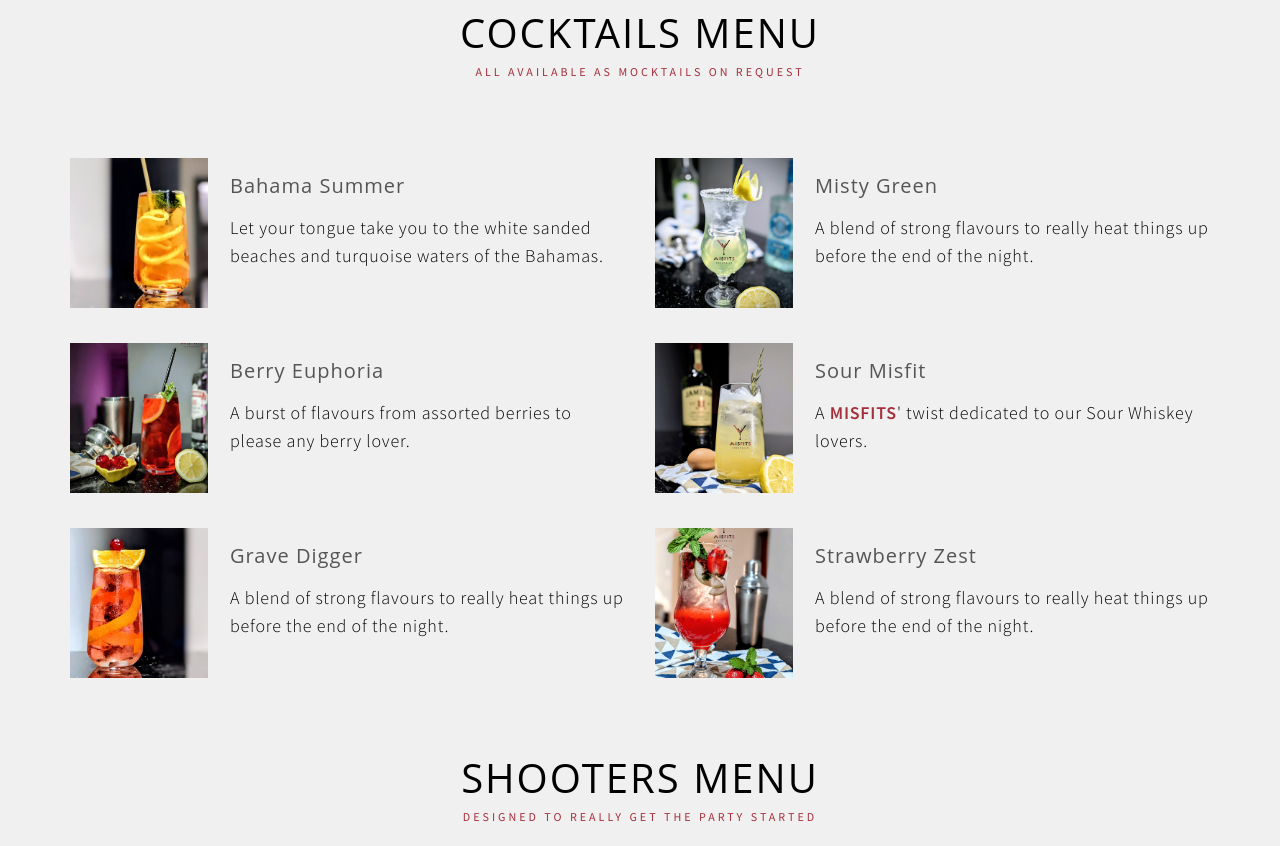
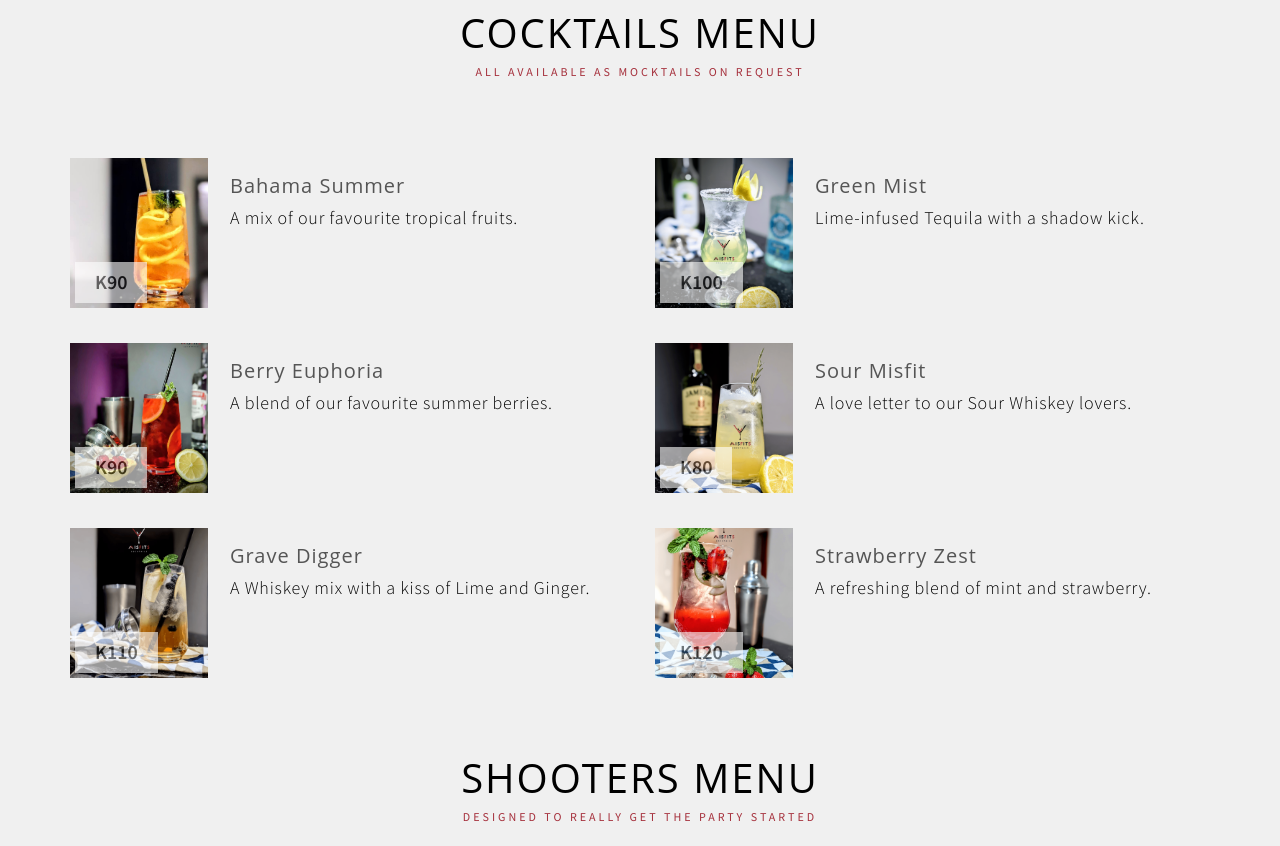
Before and after one commit to Pacanor/misfits-cocktails, a plain HTML site: page index.html in a window 1280 px wide. Shown: the part 2594-3440 px from the top of the page. Drawn offline with Linux system fonts and the light colour scheme.

Commit message:
Fix: corrected prices and images

```diff
--- a/css/style.css
+++ b/css/style.css
@@ -92,7 +92,7 @@ h3 {
   font-size: 20px;
   line-height: 26px;
   letter-spacing: 1px;
-  padding-bottom: 10px;
+  /* padding-bottom: 10px; */
 }
 
 #menu h3 {
@@ -524,12 +524,13 @@ a:focus {
 #menu .media-object span.menu-price {
   position: absolute;
   background-color: #ffffff;
+  opacity: 60%;
   color: #222;
   font-size: 20px;
   font-weight: bold;
   padding: 6px 20px;
-  top: 50%;
-  left: 3%;
+  bottom: 5px;
+  left: 5px;
 }
 
 
@@ -1048,10 +1049,6 @@ footer strong {
     width: 100%;
   }
 
-  #menu .media-object span.menu-price {
-    top: 30%;
-    left: 6%;
-  }
 
   .iso-box {
     width: inherit;
--- a/index.html
+++ b/index.html
@@ -243,12 +243,11 @@
             <div class="media-object pull-left">
               <img src="images/cocktails/Fotor15.jpg" class="img-responsive" alt="Bahama Summer - Misfits Cocktails"
                 itemprop="image">
+              <span class="menu-price" itemprop="price">K90</span>
             </div>
             <div class="media-body pt-1">
               <h3 class="media-heading" itemprop="name">Bahama Summer</h3>
-              <p class="media-description" itemprop="description">Let your tongue take you to the white sanded beaches
-                and turquoise waters of the
-                Bahamas.</p>
+              <p class="media-description" itemprop="description">A mix of our favourite tropical fruits.</p>
               <div class="ingredients-div">
                 <ul class="ingredients">Flavor Profile:
                   <li><a href="#" class="ingredients" itemprop="keywords">Sweet</a> + </li>
@@ -272,11 +271,11 @@
             <div class="media-object pull-left">
               <img src="images/cocktails/fotor3.jpg" class="img-responsive" alt="Berry Euphoria - Misfits Cocktails"
                 itemprop="image">
+              <span class="menu-price" itemprop="price">K90</span>
             </div>
             <div class="media-body pt-1">
               <h3 class="media-heading" itemprop="name">Berry Euphoria</h3>
-              <p class="media-description" itemprop="description">A burst of flavours from assorted berries to please
-                any berry lover.</p>
+              <p class="media-description" itemprop="description">A blend of our favourite summer berries.</p>
               <div class="ingredients-div">
                 <ul class="ingredients">Flavor Profile:
                   <li><a href="#" class="ingredients" itemprop="keywords">Sweet</a> + </li>
@@ -299,13 +298,13 @@
           <div class="media wow fadeInUp hvr-bounce-to-right" data-wow-delay="1.2s" itemscope
             itemtype="https://schema.org/MenuItem">
             <div class="media-object pull-left">
-              <img src="images/cocktails/Fotor13.jpg" class="img-responsive" alt="Grave Digger - Misfits Cocktails"
+              <img src="images/cocktails/7-min.png" class="img-responsive" alt="Grave Digger - Misfits Cocktails"
                 itemprop="image">
+              <span class="menu-price" itemprop="price">K110</span>
             </div>
             <div class="media-body pt-1">
               <h3 class="media-heading" itemprop="name">Grave Digger</h3>
-              <p class="media-description" itemprop="description">A blend of strong flavours to really heat things up
-                before the end of the night.</p>
+              <p class="media-description" itemprop="description">A Whiskey mix with a kiss of Lime and Ginger.</p>
               <div class="ingredients-div">
                 <ul class="ingredients">Flavor Profile:
                   <li><a href="#" class="ingredients" itemprop="keywords">Sour</a> + </li>
@@ -327,13 +326,13 @@
           <div class="media wow fadeInUp hvr-bounce-to-right" data-wow-delay="0.6s" itemscope
             itemtype="https://schema.org/MenuItem">
             <div class="media-object pull-left">
-              <img src="images/cocktails/2-min.png" class="img-responsive" alt="Grave Digger - Misfits Cocktails"
+              <img src="images/cocktails/2-min.png" class="img-responsive" alt="Green Mist - Misfits Cocktails"
                 itemprop="image">
+              <span class="menu-price" itemprop="price">K100</span>
             </div>
             <div class="media-body pt-1">
-              <h3 class="media-heading" itemprop="name">Misty Green</h3>
-              <p class="media-description" itemprop="description">A blend of strong flavours to really heat things up
-                before the end of the night.</p>
+              <h3 class="media-heading" itemprop="name">Green Mist</h3>
+              <p class="media-description" itemprop="description">Lime-infused Tequila with a shadow kick.</p>
               <div class="ingredients-div">
                 <ul class="ingredients">Flavor Profile:
                   <li><a href="#" class="ingredients" itemprop="keywords">Salty</a> + </li>
@@ -341,7 +340,7 @@
                 </ul>
                 <ul class="ingredients"> Ingredients:
                   <li><a href="#" class="ingredients" itemprop="keywords">Lime</a>,</li>
-                  <li><a href="#" class="ingredients" itemprop="keywords">Lemon Juice</a></li>
+                  <li><a href="#" class="ingredients" itemprop="keywords">Lemon Juice</a>,</li>
                   <li><a href="#" class="ingredients" itemprop="keywords">Triple Sec</a></li>
                 </ul>
                 <ul class="ingredients"> Options:
@@ -356,11 +355,11 @@
             <div class="media-object pull-left">
               <img src="images/cocktails/1-min.png" class="img-responsive" alt="Sour Misfit - Misfits Cocktails"
                 itemprop="image">
+              <span class="menu-price" itemprop="price">K80</span>
             </div>
             <div class="media-body pt-1">
               <h3 class="media-heading" itemprop="name">Sour Misfit</h3>
-              <p class="media-description" itemprop="description">A <span class="accent fw-600">MISFITS</span>' twist
-                dedicated to our Sour Whiskey lovers.</p>
+              <p class="media-description" itemprop="description">A love letter to our Sour Whiskey lovers.</p>
               <div class="ingredients-div">
                 <ul class="ingredients">Flavor Profile:
                   <li><a href="#" class="ingredients" itemprop="keywords">Sour</a> + </li>
@@ -383,11 +382,11 @@
             <div class="media-object pull-left">
               <img src="images/cocktails/3-min.png" class="img-responsive" alt="Strawberry Zest - Misfits Cocktails"
                 itemprop="image">
+              <span class="menu-price" itemprop="price">K120</span>
             </div>
             <div class="media-body pt-1">
               <h3 class="media-heading" itemprop="name">Strawberry Zest</h3>
-              <p class="media-description" itemprop="description">A blend of strong flavours to really heat things up
-                before the end of the night.</p>
+              <p class="media-description" itemprop="description">A refreshing blend of mint and strawberry.</p>
               <div class="ingredients-div">
                 <ul class="ingredients">Flavor Profile:
                   <li><a href="#" class="ingredients" itemprop="keywords">Sweet</a> + </li>
@@ -418,8 +417,7 @@
         </div>
         <div class="col-md-offset-2 col-md-8 col-sm-offset-1 col-sm-10">
           <div class="wow fadeInUp section-title" data-wow-delay="0.5s">
-            <img src="images/logos/mc-icon-no-bg.png" class="missing-logo" alt="Misfits Cocktails Logo"
-            itemprop="logo">
+            <img src="images/logos/mc-icon-no-bg.png" class="missing-logo" alt="Misfits Cocktails Logo" itemprop="logo">
             <h3 class="fw-400">COMING SOON</h3>
             <h4 class="dark"><a href="./request.html" class="accent fw-400">Click here</a> to inspire a new <span
                 class="accent fw-600">MISFIT</span></h4>
@@ -432,6 +430,7 @@
             <div class="media-object pull-left">
               <img src="images/cocktails/Fotor15.jpg" class="img-responsive" alt="Screwdriver - Misfits Shooters"
                 itemprop="image">
+              <span class="menu-price" itemprop="price">$24</span>
             </div>
             <div class="media-body pt-1">
               <h3 class="media-heading" itemprop="name">Screwdriver</h3>
@@ -461,6 +460,7 @@
             <div class="media-object pull-left">
               <img src="images/cocktails/fotor3.jpg" class="img-responsive" alt="Buttery Nipple - Misfits Shooters"
                 itemprop="image">
+              <span class="menu-price" itemprop="price">$24</span>
             </div>
             <div class="media-body pt-1">
               <h3 class="media-heading" itemprop="name">Buttery Nipple</h3>
@@ -492,6 +492,7 @@
             <div class="media-object pull-left">
               <img src="images/cocktails/Fotor13.jpg" class="img-responsive" alt="Blowjob - Misfits Shooters"
                 itemprop="image">
+              <span class="menu-price" itemprop="price">$24</span>
             </div>
             <div class="media-body pt-1">
               <h3 class="media-heading" itemprop="name">Blowjob</h3>
@@ -518,6 +519,7 @@
             <div class="media-object pull-left">
               <img src="images/cocktails/fotor9.jpg" class="img-responsive" alt="Backshot - Misfits Shooters"
                 itemprop="image">
+              <span class="menu-price" itemprop="price">$24</span>
             </div>
             <div class="media-body pt-1">
               <h3 class="media-heading" itemprop="name">Backshot</h3>
@@ -778,8 +780,8 @@
 
                 <div class="iso-box cocktails col-md-4 col-sm-6">
                   <div class="gallery-thumb" itemscope itemtype="https://schema.org/ImageObject">
-                    <a href="images/cocktails/fotor4.jpg" data-lightbox-gallery="our-gallery" itemprop="contentUrl">
-                      <img src="images/cocktails/fotor4.jpg" class="fluid-img" alt="Gallery - Misfits Cocktails"
+                    <a href="images/cocktails/7-min.png" data-lightbox-gallery="our-gallery" itemprop="contentUrl">
+                      <img src="images/cocktails/7-min.png" class="fluid-img" alt="Gallery - Misfits Cocktails"
                         itemprop="image">
                       <div class="gallery-overlay">
                         <div class="gallery-item">
```
Also changed, not shown: gallery.html (+2 -2 lines), images/cocktails/7-min.png (added).
